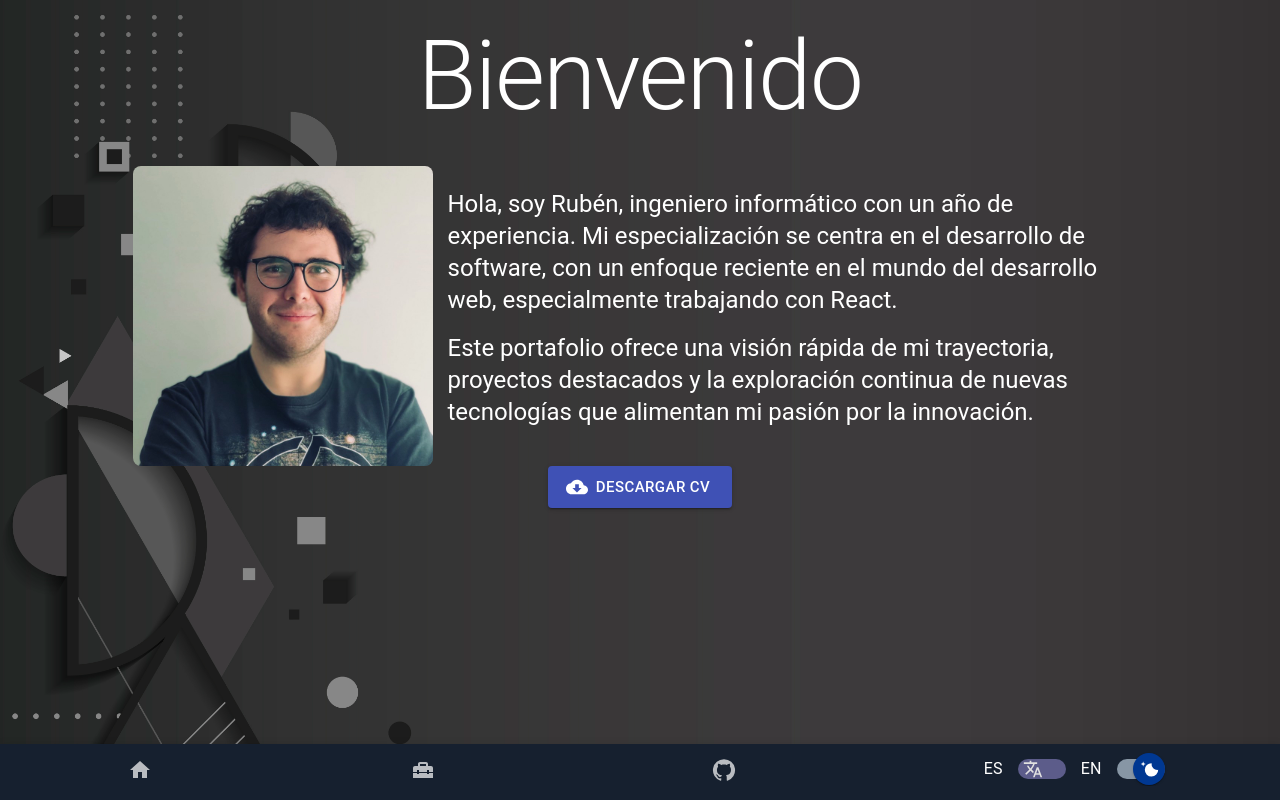
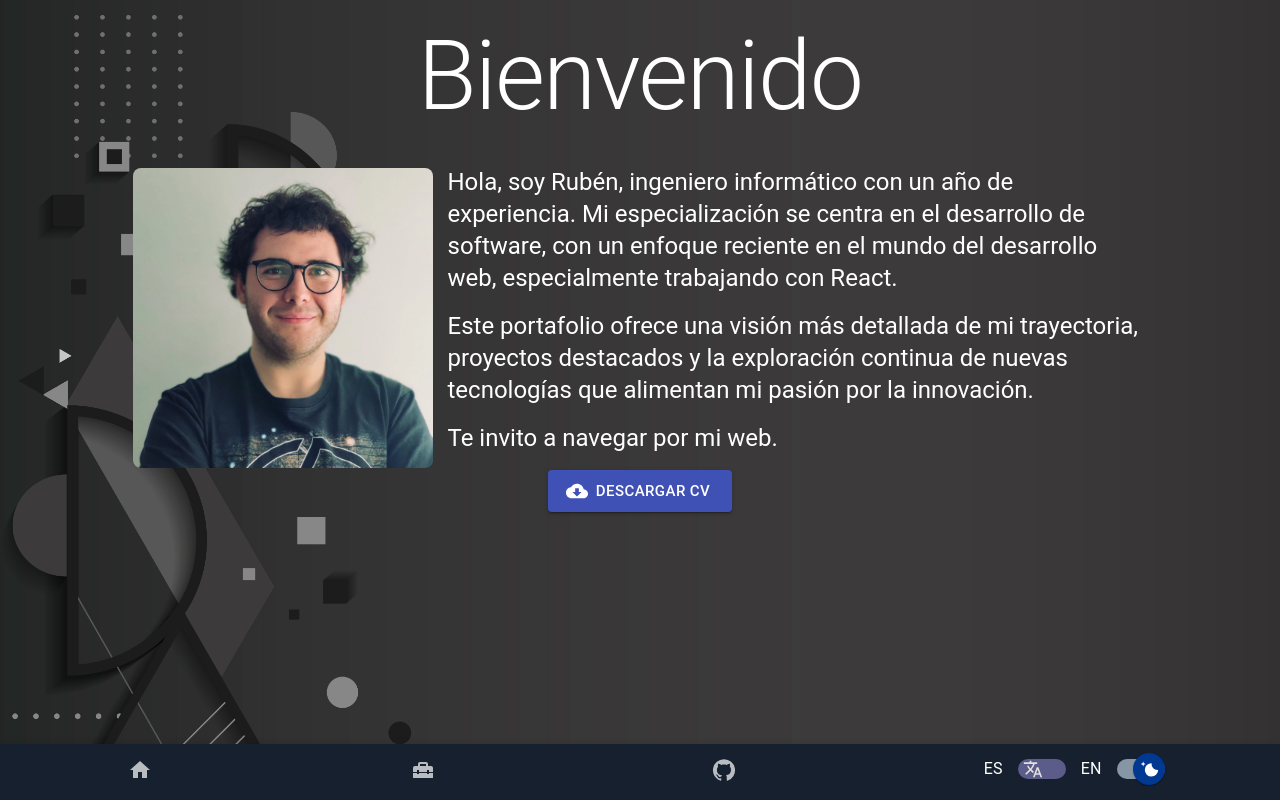
Before and after one commit to RLGARAY/RubenPortfolio, a React (Create React App) app: page / in a window 1280 px wide. Built offline with nearby package versions, Linux system fonts and the light colour scheme.

Commit message:
cv update

```diff
--- a/public/en_textDB.json
+++ b/public/en_textDB.json
@@ -88,7 +88,8 @@
         "subtitle": "Welcome",
         "texts": [
           "Hello, I'm Rubén, a computer engineer with one year of experience. My expertise lies in software development, with a recent focus on the world of web development, particularly working with React.",
-          "This portfolio provides a quick overview of my journey, notable projects, and the ongoing exploration of new technologies that fuel my passion for innovation."
+          "This portfolio provides a more detailed overview of my journey, notable projects, and the ongoing exploration of new technologies that fuel my passion for innovation.",
+          "I invite you to browse my website."
         ],
         "image": "me.jpg"
       }
--- a/public/es_textDB.json
+++ b/public/es_textDB.json
@@ -88,7 +88,8 @@
         "subtitle": "Bienvenido",
         "texts": [
           "Hola, soy Rubén, ingeniero informático con un año de experiencia. Mi especialización se centra en el desarrollo de software, con un enfoque reciente en el mundo del desarrollo web, especialmente trabajando con React.",
-          "Este portafolio ofrece una visión rápida de mi trayectoria, proyectos destacados y la exploración continua de nuevas tecnologías que alimentan mi pasión por la innovación."
+          "Este portafolio ofrece una visión más detallada de mi trayectoria, proyectos destacados y la exploración continua de nuevas tecnologías que alimentan mi pasión por la innovación.",
+          "Te invito a navegar por mi web."
         ],
         "image": "me.jpg"
       }
--- a/src/pages/Home.tsx
+++ b/src/pages/Home.tsx
@@ -70,8 +70,8 @@ const Home: React.FC = () => {
         variant="contained"
         color="primary"
         size="large"
-        href={`${process.env.PUBLIC_URL}/${'Ruben CV.pdf'}`}
-        download={'Ruben CV.pdf'}
+        href={`${process.env.PUBLIC_URL}/${'Ruben Linuesa CV .pdf'}`}
+        download={'Ruben Linuesa CV .pdf'}
         startIcon={<CloudDownloadIcon />}
       >
         Descargar CV
```
Also changed, not shown: 1 other file (tests, documents, lock files or other folders).
